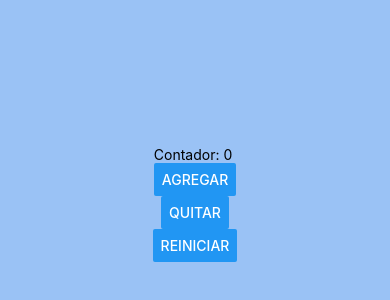
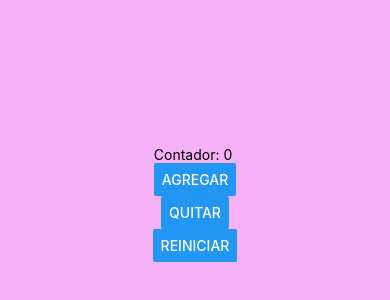
Before and after one commit to Elizabeth-alt707/PAM211, a React Native app in the folder Intro/: screen / in a window 390 px wide. Shown: the part 218-518 px from the top of the page. Built offline with nearby package versions, Linux system fonts and the light colour scheme.

Commit message:
Update App.js

```diff
--- a/Intro/App.js
+++ b/Intro/App.js
@@ -27,7 +27,7 @@ export default function App() {
 const styles = StyleSheet.create({
   container: {
     flex: 1,
-    backgroundColor: '#9ac2f5ff',
+    backgroundColor: '#f7b1f7ff',
     alignItems: 'center',
     justifyContent: 'center',
   },
```
